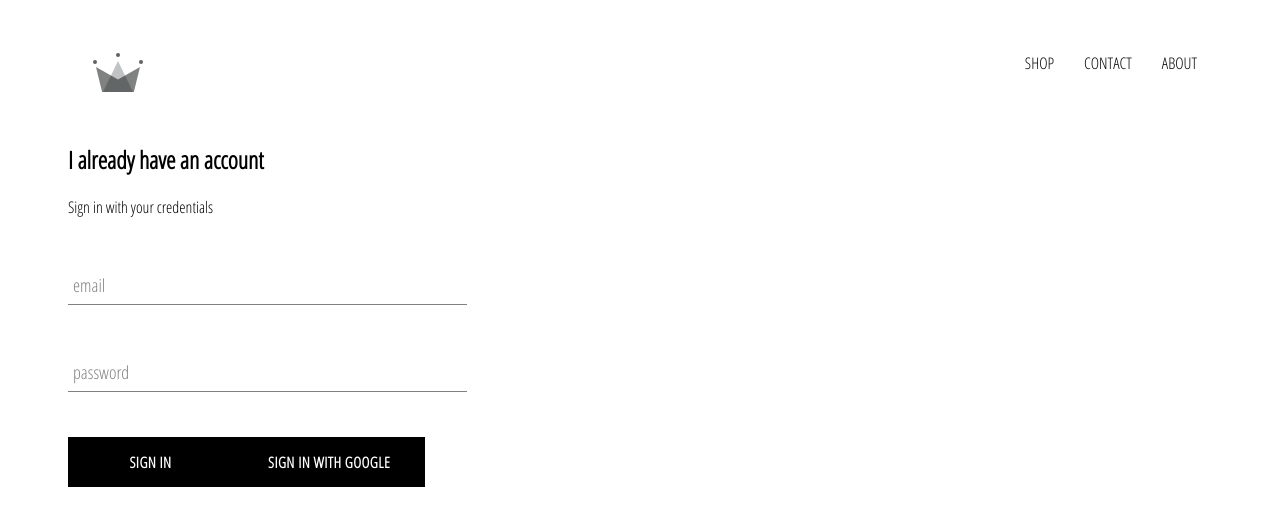
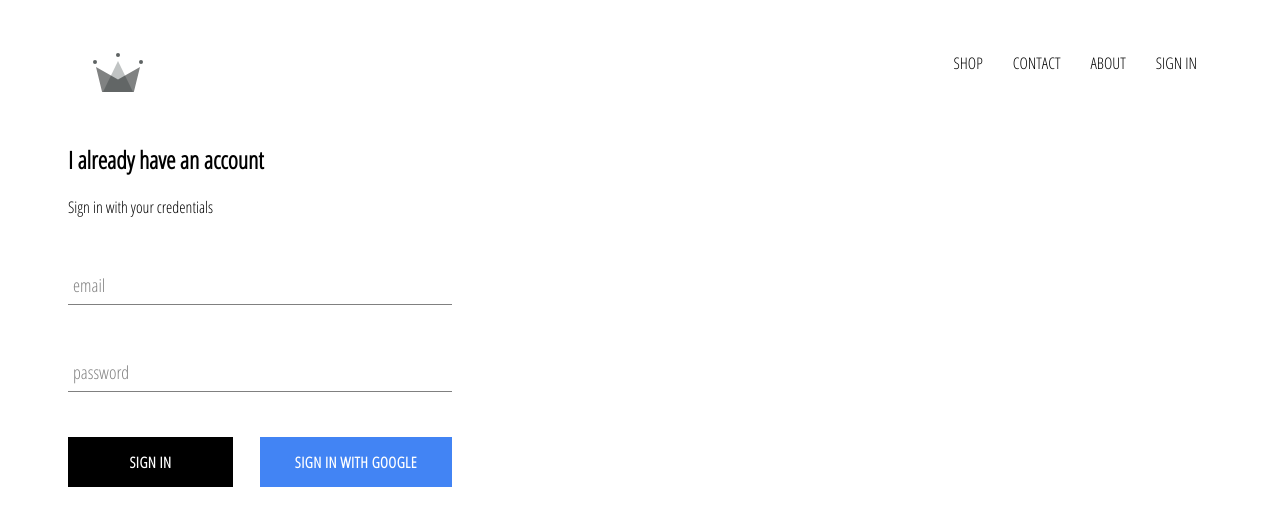
Before and after one commit to Amjad-W/react-shop, a React (Create React App) app: page /signin in a window 1280 px wide. Shown: the top 526 px of the page. Built offline with nearby package versions, Linux system fonts and the light colour scheme; no server answers.

Commit message:
Google sign-in sign-out ready

```diff
--- a/src/App.css
+++ b/src/App.css
@@ -6,3 +6,6 @@
   text-decoration: none;
   color: black;
 }
+*{
+  box-sizing: border-box;
+}
--- a/src/App.js
+++ b/src/App.js
@@ -20,8 +20,9 @@
   componentDidMount() {
     this.unsubscribeFromAuth = auth.onAuthStateChanged(user => {
       this.setState({currentUser: user});
-    })
+    });
   }
+
   componentWillUnmount() {
     this.unsubscribeFromAuth();
   }
@@ -30,7 +31,7 @@
     return (
       <div>
         <BrowserRouter>
-          <Header />
+          <Header currentUser={this.state.currentUser}/>
           <Switch>
             <Route exact path="/" component={HomePage} />
             <Route path="/signin" component={SignInAndSignUp} />
--- a/src/components/custom-button/custom-button.component.jsx
+++ b/src/components/custom-button/custom-button.component.jsx
@@ -1,9 +1,9 @@
 import React from 'react';
 import './custom-button.scss';
 
-const CustomButton = ({children, ...otherProps}) => {
+const CustomButton = ({children, isGoogleButton, ...otherProps}) => {
     return (
-        <button className="custom-button" {...otherProps}>
+        <button className={`${isGoogleButton ? 'google-sign-in' : ''} custom-button`} {...otherProps}>
             {children}
         </button>
     )
--- a/src/components/custom-button/custom-button.scss
+++ b/src/components/custom-button/custom-button.scss
@@ -19,4 +19,12 @@
     color: black;
     border: 1px solid black;
   }
+  &.google-sign-in {
+     background-color: #4284f4;
+     color: white;
+     &:hover {
+       background-color: #357ae8;
+       border: none;
+     }
+  }
 }
--- a/src/components/header/header.component.jsx
+++ b/src/components/header/header.component.jsx
@@ -1,9 +1,10 @@
 import React from 'react';
 import { Link } from 'react-router-dom';
 import {ReactComponent as Logo} from '../../assets/crown.svg';
+import { auth } from "../../firebase/firebase.utils";
 import './header.scss';
 
-const Header = () => (
+const Header = ({currentUser}) => (
     <div className='header'>
         <Link to='/' className='logo-container'>
             <Logo className='logo' />
@@ -12,6 +13,12 @@
             <Link to='/shop' className="option">SHOP</Link>
             <Link to='/contact' className="option">CONTACT</Link>
             <Link to='/about' className="option">ABOUT</Link>
+            {
+                currentUser ?
+                <div className="option" onClick={() => auth.signOut()}>SIGN OUT</div>
+                :
+                <Link className='option' to='/signin'>SIGN IN</Link>
+            }
         </div>
     </div>
 );
--- a/src/components/header/header.scss
+++ b/src/components/header/header.scss
@@ -20,6 +20,7 @@
 
     .option {
       padding: 10px 15px;
+      cursor: pointer;
     }
   }
 }
--- a/src/components/sign-in/sign-in.component.jsx
+++ b/src/components/sign-in/sign-in.component.jsx
@@ -47,8 +47,10 @@
                         label='password'
                         required
                     />
-                    <CustomButton type="submit"> Sign In</CustomButton>
-                    <CustomButton onClick={signInWithGoogle}> Sign In with Google</CustomButton>
+                    <div className="buttons">
+                        <CustomButton type="submit"> Sign In</CustomButton>
+                        <CustomButton isGoogleButton onClick={signInWithGoogle}> Sign In with Google</CustomButton>
+                    </div>
                 </form>
             </div>
         )
--- a/src/components/sign-in/sign-in.scss
+++ b/src/components/sign-in/sign-in.scss
@@ -6,4 +6,8 @@
     .title{
         margin: 10px 0;
     }
+    .buttons {
+        display: flex;
+        justify-content: space-between;
+    }
 }
```
